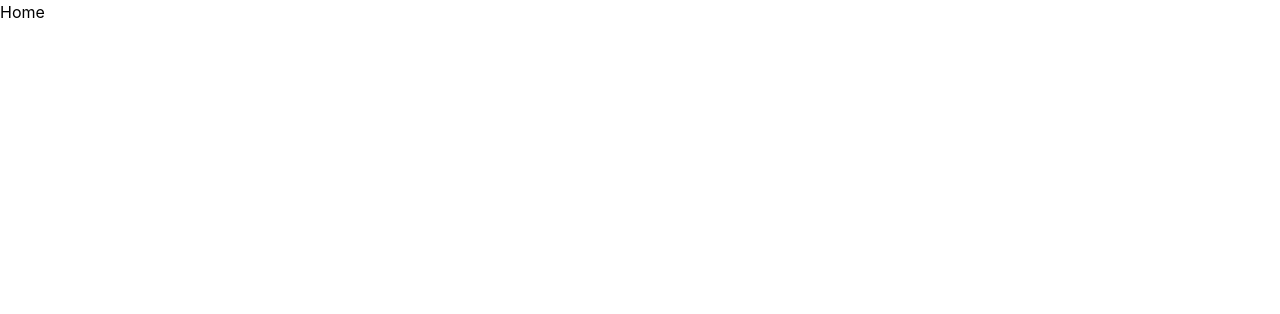
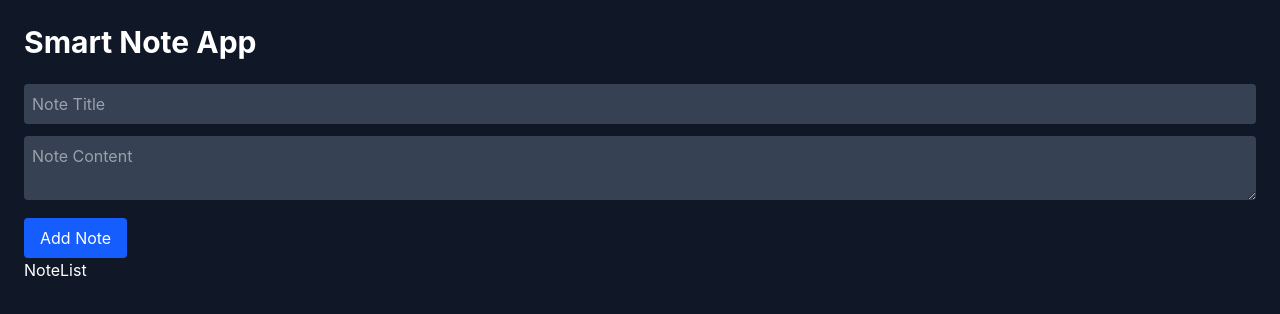
Before and after one commit to Ashaduzzaman099/smart-notes-app, a React (Vite) app: page / in a window 1280 px wide. Shown: the top 314 px of the page. Built offline with nearby package versions, Linux system fonts and the light colour scheme.

Commit message:
Make a Note Form

```diff
--- a/src/components/notes/NoteCard.jsx
+++ b/src/components/notes/NoteCard.jsx
@@ -1,7 +1,11 @@
 
 
-export default function NoteCard() {
+export default function NoteCard({note, onDelete}) {
   return (
-    <div>NoteCard</div>
+    <div><div className="bg-gray-800 p-4 rounded-lg">
+      <h2 className="text-xl font-bold">{note.title}</h2>
+      <p className="text-gray-300 mt-2">{note.content}</p>
+    </div>
+    <button onClick={()=> onDelete(note.id)} className="mt-3 bg-red-600 px-3 py-1 rounded hover:bg-red-700">Delete</button></div>
   )
 }
--- a/src/components/notes/NoteForm.jsx
+++ b/src/components/notes/NoteForm.jsx
@@ -1,7 +1,39 @@
+import {useState} from "react"
 
+export default function NoteForm({onAdd}) {
+  const [title, setTitle] = useState("");
+  const [content, setContent] = useState("");
 
-export default function NoteForm() {
+  const handleSubmit = () => {
+    if (!title || !content) return;
+
+    onAdd(title, content);
+
+    setTitle("");
+    setContent("");
+  }
   return (
-    <div>NoteForm</div>
+    <div>
+      <input
+      className="w-full p-2 bg-gray-700 rounded"
+      placeholder="Note Title"
+      value={title}
+      onChange={(e)=> setTitle(e.target.value)}
+       />
+
+       <textarea
+      className="w-full mt-3 mb-3 p-2 bg-gray-700 rounded"
+      placeholder="Note Content"
+      value={content}
+      onChange={(e)=> setContent(e.target.value)}
+       />
+
+       <button
+       onClick={handleSubmit}
+       className="bg-blue-600 px-4 py-2 rounded hover:bg-blue-700"
+       >
+        Add Note
+       </button>
+    </div>
   )
 }
--- a/src/pages/Home.jsx
+++ b/src/pages/Home.jsx
@@ -1,7 +1,34 @@
-
+import { useState } from "react"
+import NoteForm from "../components/notes/NoteForm";
+import NoteList from "../components/notes/NoteList";
 
 export default function Home() {
+    const [notes, setNotes] = useState([]);
+
+    // Add Note
+
+    const addNote = (title, content) => {
+      const newNote ={
+        id: Date.now(),
+        title,
+        content,
+        createdAt: new Date(),
+      };
+      setNotes([newNote, ...notes]);
+    }
+
+    // Delete Note
+    const deleteNote = (id) =>{
+      const filtered = notes.filter((note)=> note.id !== id);
+      setNotes(filtered);
+    }
+
   return (
-    <div>Home</div>
+    <div className="min-h-screen bg-gray-900 text-white p-6">
+      <h1 className=" text-3xl font-bold mb-6">Smart Note App</h1>
+
+      <NoteForm onAdd={addNote} />
+      <NoteList notes={notes} onDelete={deleteNote}/>
+    </div>
   )
 }
```
